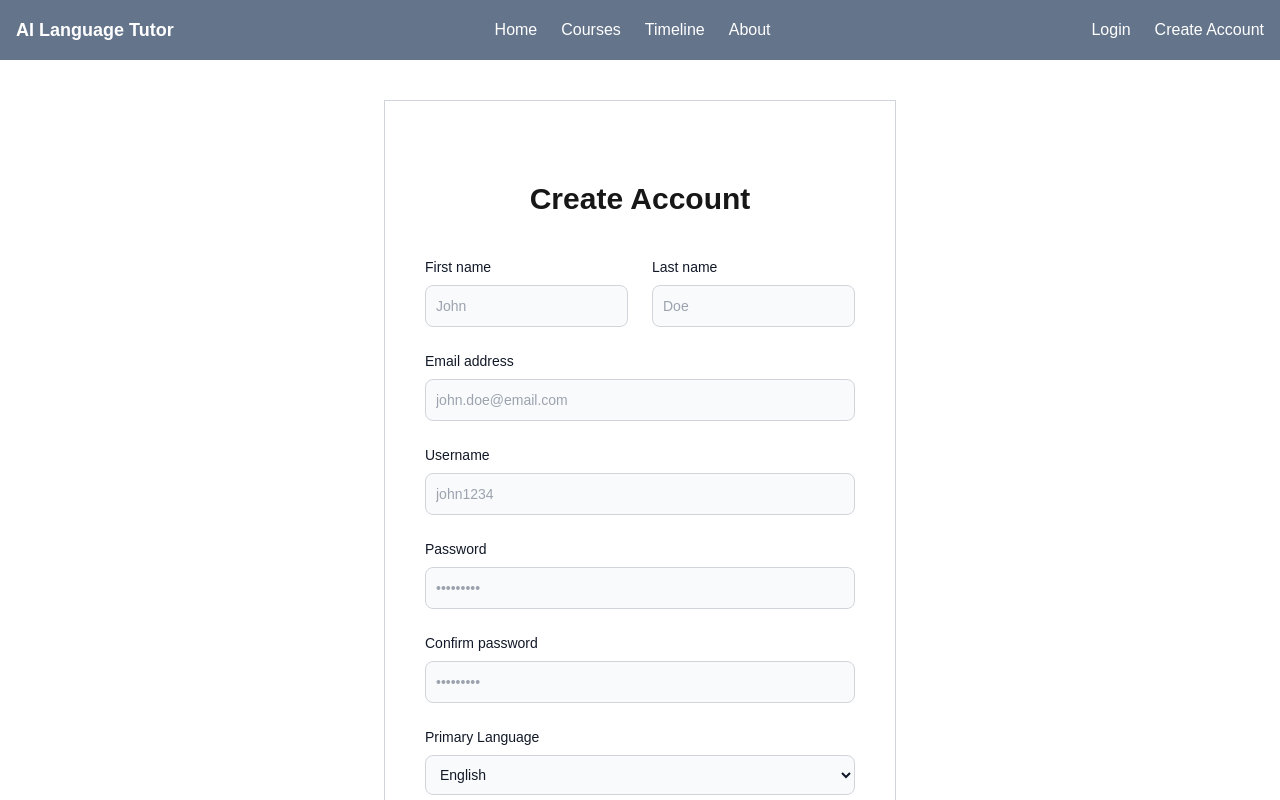
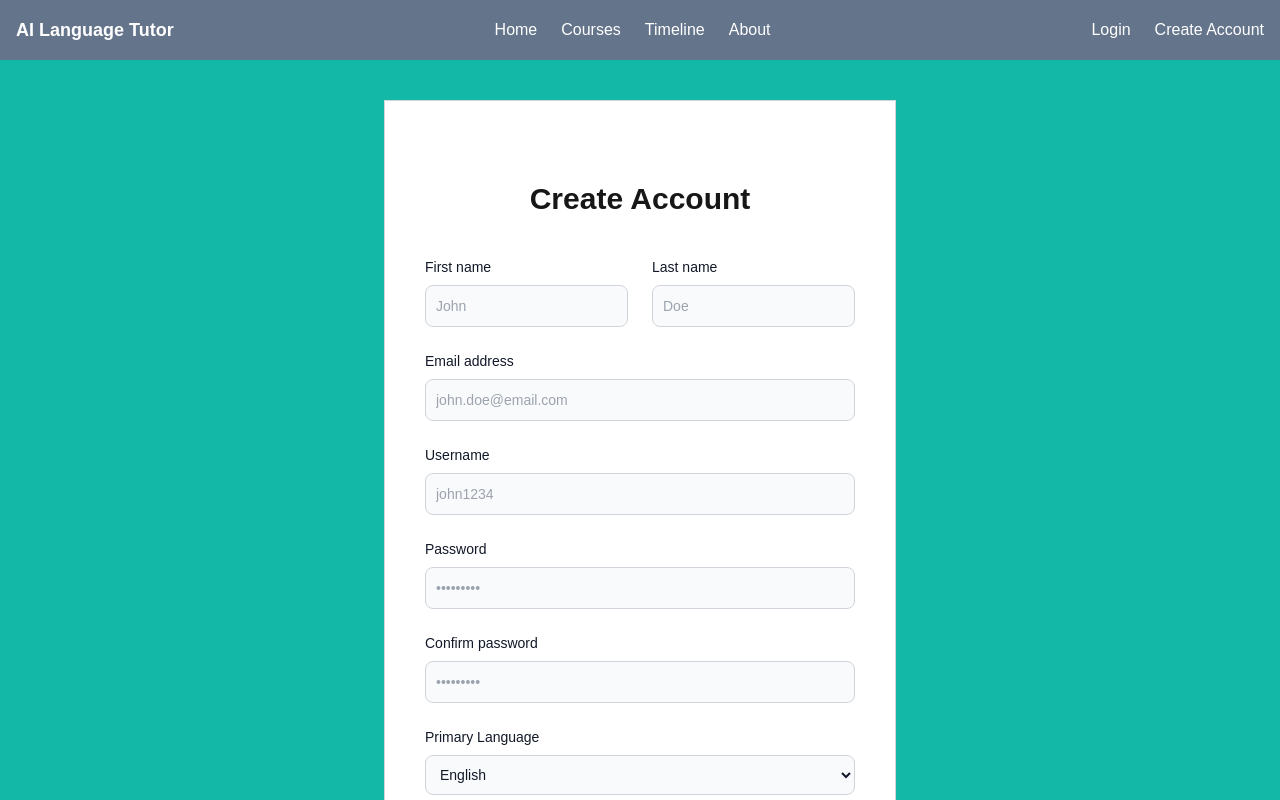
Before and after one commit to bryan-melo/ai-language-tutor-frontend, a Next.js app in the folder frontend/: page /signup in a window 1280 px wide. Shown: the top 800 px of the page. Built offline with nearby package versions, Linux system fonts and the light colour scheme.

Commit message:
Create Account UI updated

```diff
--- a/frontend/src/app/signup/page.js
+++ b/frontend/src/app/signup/page.js
@@ -1,7 +1,7 @@
 export default function Page() {
   return (
-    <main className="flex min-h-screen items-center justify-center p-5 md:p-10">
-      <div className="border border-gray-300 p-10 text-center">
+    <main className="flex min-h-screen items-center justify-center p-5 md:p-10 bg-teal-500 dark:bg-teal-700">
+      <div className="border border-gray-300 p-10 text-center bg-white dark:bg-black">
         <h1 className="text-2xl md:text-3xl font-bold text-center p-10">
           Create Account
         </h1>
```
